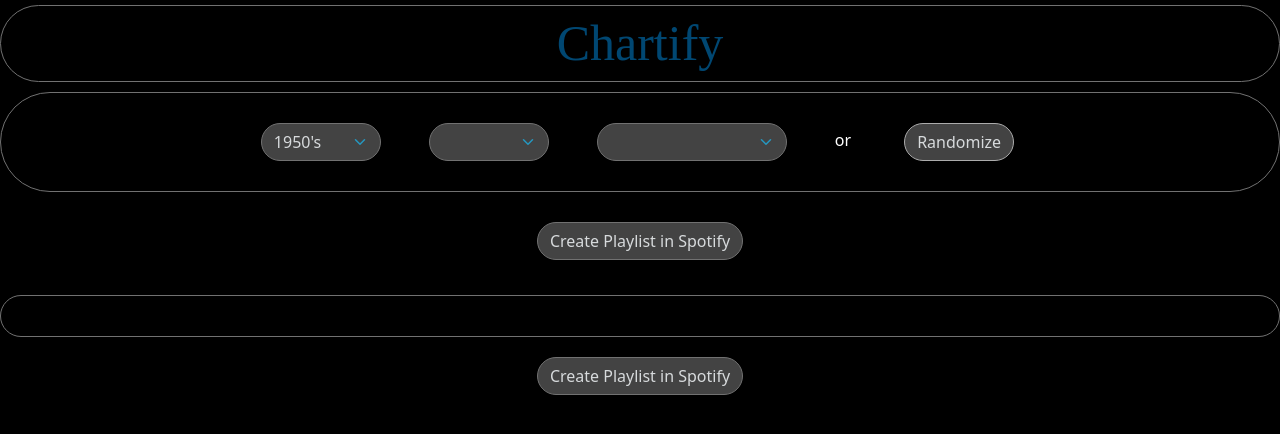
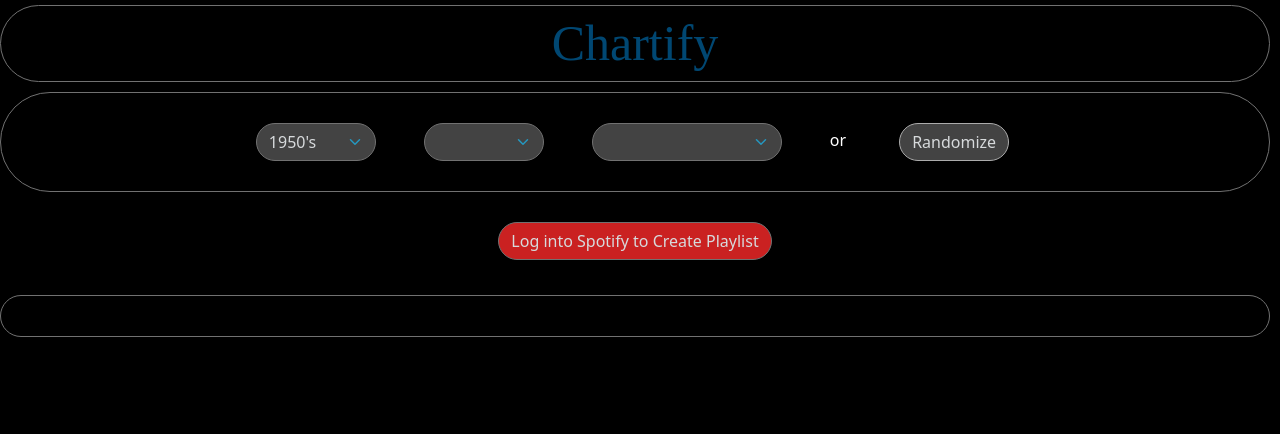
Before and after one commit to kotternaj/chartify, a Django app: page / in a window 1280 px wide. Shown: the top 434 px of the page. Run offline with Django 4.2, Linux system fonts and the light colour scheme; data that the repository does not hold is empty.

Commit message:
fixed login redirect

```diff
--- a/chartify/templates/base.html
+++ b/chartify/templates/base.html
@@ -25,8 +25,13 @@
   {% block dropdowns %}
   {% endblock %}
 
+
+  {% block topLogInBtn %}
+  {% endblock %}
+
   {% block topCreateButton %}
   {% endblock %}
+
 
   {% block editNameModal %}
   {% endblock %}
@@ -35,6 +40,10 @@
   {% endblock %}
 
   {% block chart %}
+  {% endblock %}
+
+
+  {% block btmLogInBtn %}
   {% endblock %}
 
   {% block bottomCreateButton %}
--- a/chartify/templates/index.html
+++ b/chartify/templates/index.html
@@ -31,16 +31,18 @@
     </div>
     {% endblock %}
 
-    {% block topCreateButton %}
+    {% block topLogInBtn %}
     <div class="button-container">
-        <div><button id='createPL' type="button" class='btn btn-primary'>Create
-                Playlist in
-                Spotify
+        <div><button id='loginBtn' type="button" class='btn btn-primary'><a class="loginLink"
+                    href="{% url 'login' %}">Log into Spotify to Create Playlist
+                </a>
             </button>
         </div>
     </div>
     {% endblock %}
 
+
+    {% block editNameModal %}
     <div id="editPlaylistName" class="modal">
         <div class="modal-content">
             <span class="close">&times;</span>
@@ -56,103 +58,10 @@
             </div>
         </div>
     </div>
-
-    <div class="text">
-        <p class="ptext">(Tap on songs to exclude from playlist)</p>
-    </div>
+    {% endblock %}
 
     {% block chart %}
     <div id='showChart' name='showChart'></div>
     {% endblock %}
 
-    {% block bottomCreateButton %}
-    <div class=" button-container">
-        <button id='createPL2' type="button" class='btn btn-primary'>Create
-            Playlist in
-            Spotify
-        </button>
-    </div>
-    {% endblock %}
-
-    <div class="footer">
-        <i class="devicon-django-plain-wordmark"></i>
-    </div>
-
 </div>
-
-
-
-
-
-
-
-
-
-<!-- <div class="container">
-    <div class="header">
-        Chartify
-    </div>
-
-    <div class="dropdown-container">
-        <select id='chooseDecade' name='chooseDecade' class="form-select" aria-label="Default select example"
-            onchange="chooseYear()">
-        </select>
-
-        <select id='chooseYear' name='chooseYear' class="form-select" aria-label="Default select example"
-            onchange="chooseWeek()">
-        </select>
-
-        <select id='chooseWeek' name='chooseWeek' class="form-select" aria-label="Default select example"
-            onchange="chartDetail()">
-        </select>
-
-        <div class="or">
-            <p>or</p>
-        </div>
-
-        <button id='randomizeBtn' type="button" class='btn btn-primary' onclick="getRandomChart()">Randomize
-        </button>
-    </div>
-
-    <div class="button-container">
-        <div><button id='createPL' type="button" class='btn btn-primary'>Create
-                Playlist in
-                Spotify
-            </button>
-        </div>
-    </div>
-
-    <div id="editPlaylistName" class="modal">
-        <div class="modal-content">
-            <span class="close">&times;</span>
-            <div class="text">
-                <p class="customPLname">Customize playlist name or use default shown:</p>
-            </div>div>
-            <div class="input-group mb-3">
-                <input type="text" id='nameInput' class="form-control" placeholder="" aria-label=""
-                    aria-describedby="basic-addon1">
-            </div>
-            <div class="input-group-prepend">
-                <button id='editNameBtn' class="btn btn-outline-secondary" type="button">Submit</button>
-            </div>
-        </div>
-    </div>
-
-    <div class="text">
-        <p class="ptext">(Tap on songs to exclude from playlist)</p>
-    </div>
-
-    <div id='showChart' name='showChart'></div>
-
-    <div class=" button-container">
-        <button id='createPL2' type="button" class='btn btn-primary'>Create
-            Playlist in
-            Spotify
-        </button>
-    </div>
-
-    <div class="footer">
-        <i class="devicon-django-plain-wordmark"></i>
-    </div>
-
-</div> -->
--- a/chartify/views.py
+++ b/chartify/views.py
@@ -29,7 +29,7 @@ def add_playlist_to_app(request):
         pl_name = request.GET["pl_name"]
     pl_id = create_blank_plist(sp, user_id, pl_name)
     populate_playlist(sp, user_id, pl_id, spot_ids)
-    return redirect("index")
+    return redirect("chart")
 
 
 # works
@@ -58,7 +58,7 @@ def callback(request):
     user_id = sp.current_user()["id"]
     # else:
     #     refresh()
-    return redirect("index")
+    return redirect("chart")
     # return render(request, "home.html", {})
 
 
@@ -71,7 +71,6 @@ def callback(request):
 
 
 def create_spotify_oauth(request):
-    # print("request sent to create_oauth func: ", request)
     cache_handler = spotipy.DjangoSessionCacheHandler(request=request)
     return SpotifyOAuth(
         client_id=CID,
@@ -81,20 +80,6 @@ def create_spotify_oauth(request):
         show_dialog=True,
         cache_handler=cache_handler,
     )
-
-
-# ORIGINAL
-def loginO(request):
-    sp_oauth = create_spotify_oauth(request)
-    sp = spotipy.Spotify(auth_manager=sp_oauth)
-
-    # code = sp_oauth.get_auth_response(open_browser=True)
-    # token = sp_oauth.get_access_token(code, check_cache=False)
-    # sp = spotipy.Spotify(auth=token["access_token"], requests_timeout=25)
-
-    user_id = sp.current_user()["id"]
-    print("sp: {}, username: {} ".format(sp.me(), user_id))
-    return sp, user_id
 
 
 def app_login():
@@ -154,10 +139,6 @@ def show_weeks(request):
         return JsonResponse(list(playlists.values("playlist_id", "name")), safe=False)
 
 
-# def home(request):
-#     return render(request, "home.html", {})
-
-
 def index(request):
     return render(request, "index.html", {})
 
--- a/static/chartify/main.css
+++ b/static/chartify/main.css
@@ -4,6 +4,7 @@
 
 body {
     background-color: black;
+    margin-right: 10px;
 }
 
 p {
@@ -263,6 +264,7 @@ button {
     border: 1px solid #434343;
 }
 
+
 .track {
     padding: 10px;
     font-size: 12px;
@@ -289,6 +291,7 @@ button {
 .btn-primary:hover {
     border: 1px solid white;
     background-color: #04aa6d;
+
 }
 
 .form-select:hover {
@@ -368,3 +371,25 @@ option {
 .input-group {
     width: 80%;
 }
+
+.loginLink,
+.loginLink:hover,
+.loginLink:visited {
+    text-decoration: none;
+    color: #d7dadc;
+}
+
+a :hover {
+    text-decoration: none;
+    color: #d7dadc;
+}
+
+#loginBtn {
+    background-color: rgb(202, 33, 33);
+    color: black;
+}
+
+/* #loginBtn :hover {
+    border: 1px solid white;
+    background-color: #04aa6d;
+} */
```
